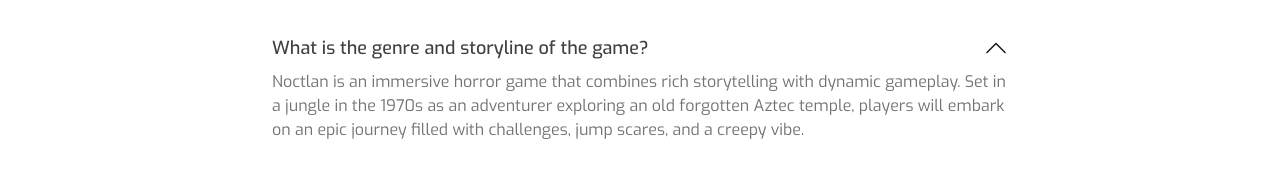
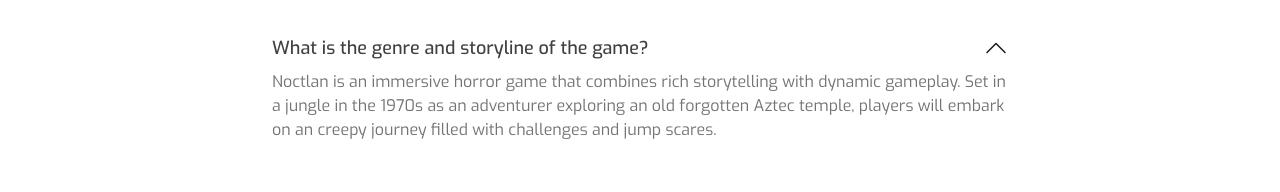
Before and after one commit to Smileatmaxi/illuminatedinteractive.com, a Next.js app: page /frequently-asked in a window 1280 px wide. Both pictures are taken after a click on the heading "What is the genre and storyline of the game?". Shown: the part 574-766 px from the top of the page. Built offline with nearby package versions, Linux system fonts and the light colour scheme.

Commit message:
fix: changed text

```diff
--- a/app/frequently-asked/page.tsx
+++ b/app/frequently-asked/page.tsx
@@ -105,7 +105,7 @@ const FrequentlyAsked = () => {
                                         Noctlan is an immersive horror game that combines rich storytelling with dynamic
                                         gameplay. Set in a jungle in the 1970s as an adventurer exploring an old
                                         forgotten Aztec temple, players will embark on
-                                        an epic journey filled with challenges, jump scares, and a creepy vibe.
+                                        an creepy journey filled with challenges and jump scares.
                                     </div>
                                 </details>
                             </div>
```
